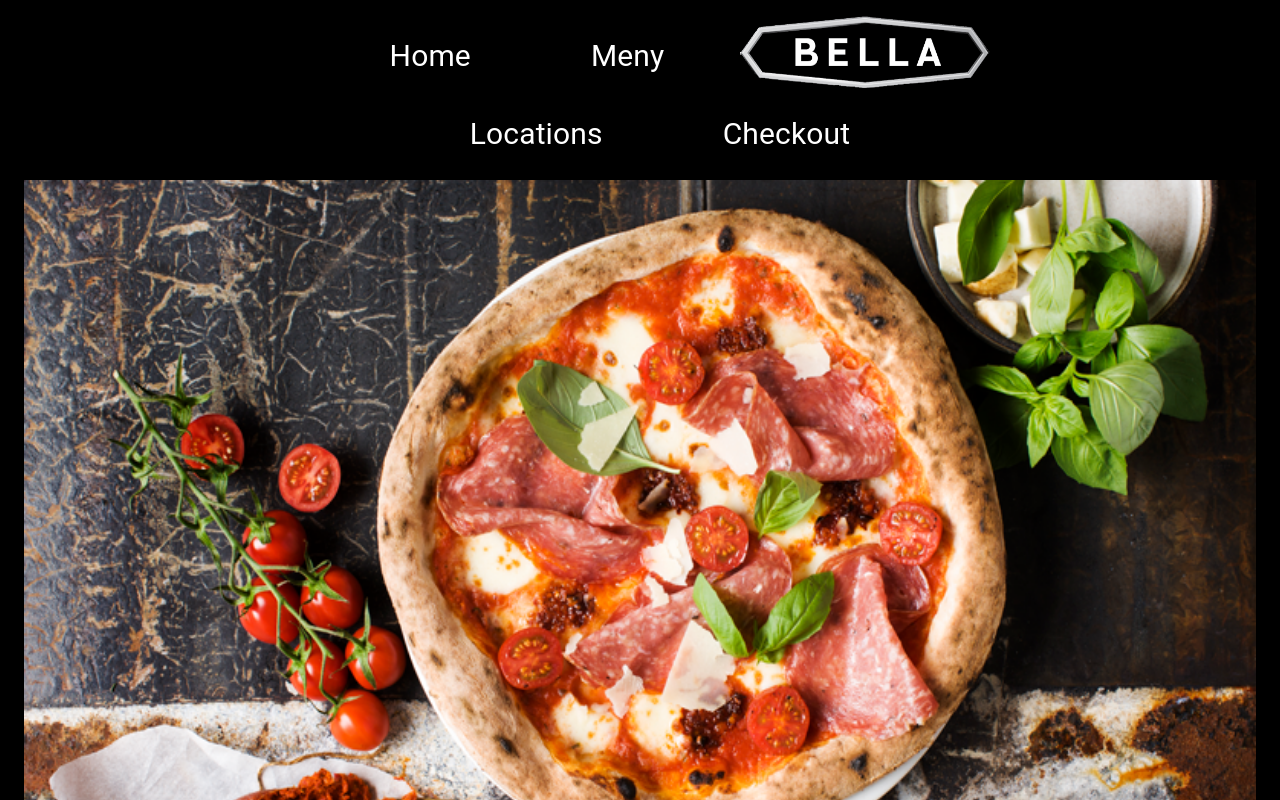
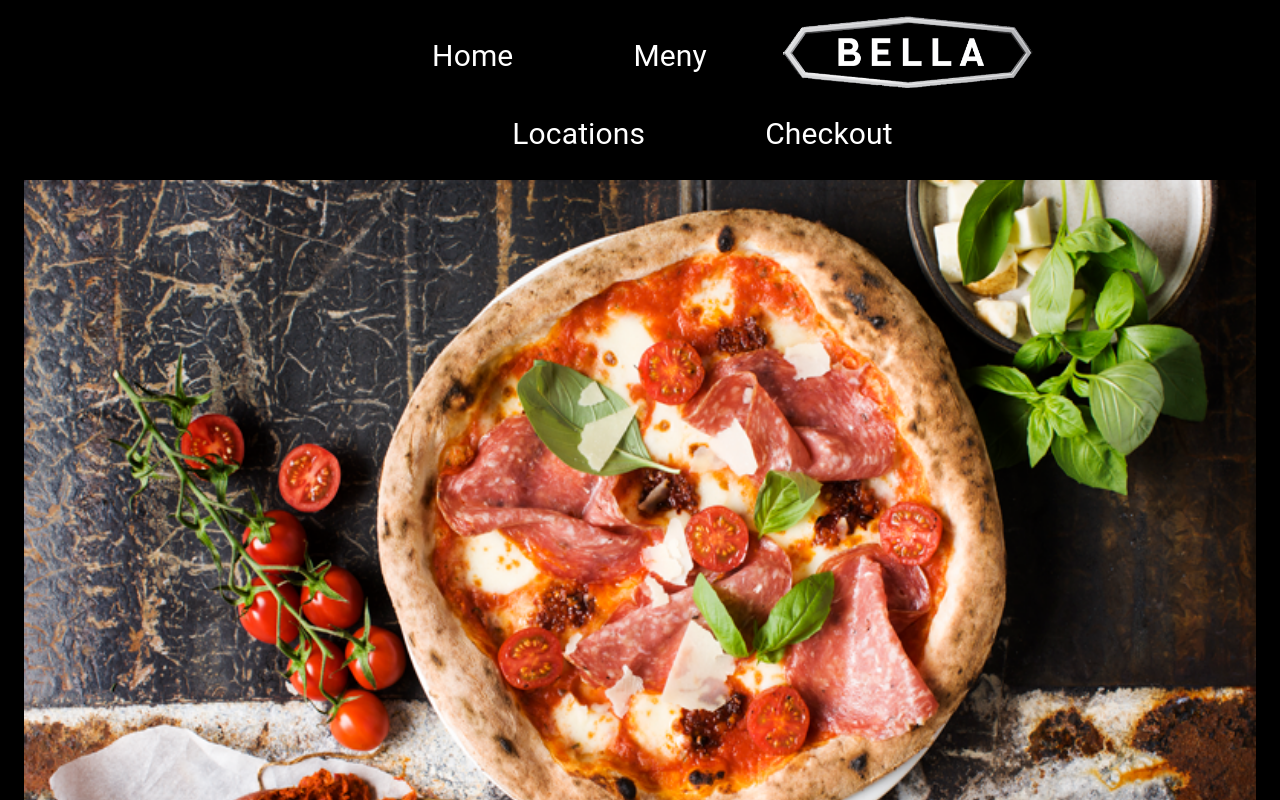
Before and after one commit to DennisBrenna/bellapizza, a React (Create React App) app: page / in a window 1280 px wide. Shown: the top 800 px of the page. Built offline with nearby package versions, Linux system fonts and the light colour scheme; the HTML template or start-up script is replaced by a standard one.

Commit message:
fixed styling error

```diff
--- a/src/App.css
+++ b/src/App.css
@@ -39,7 +39,7 @@ padding: 10px;
 }
 
 /*********Main************/
-button{
+#mainOrdernowBtn{
   background-color: black;
   width: auto;
   color: white;
@@ -50,7 +50,7 @@ button{
   border-radius: 30px;
 }
 
-button:hover{
+#mainOrdernowBtn:hover{
   background-color: #30C318;
   color: white;
   cursor: pointer;
--- a/src/components/Header.js
+++ b/src/components/Header.js
@@ -36,7 +36,7 @@ function Header() {
         direction="columns"
         alignItems="center"
         justifyContent="center"
-        marginLeft="40px"
+        marginLeft="125px"
 
       >
         <Item>
--- a/src/components/MainCard.js
+++ b/src/components/MainCard.js
@@ -144,7 +144,7 @@ function FormRow() {
                     backgroundColor="black"
                     >
                     <Link to="/Menu">
-                    <button type="button" >ORDER NOW</button>
+                    <button type="button" id="mainOrdernowBtn">ORDER NOW</button>
                     </Link>
                     </Grid>
                     </Item>
```
